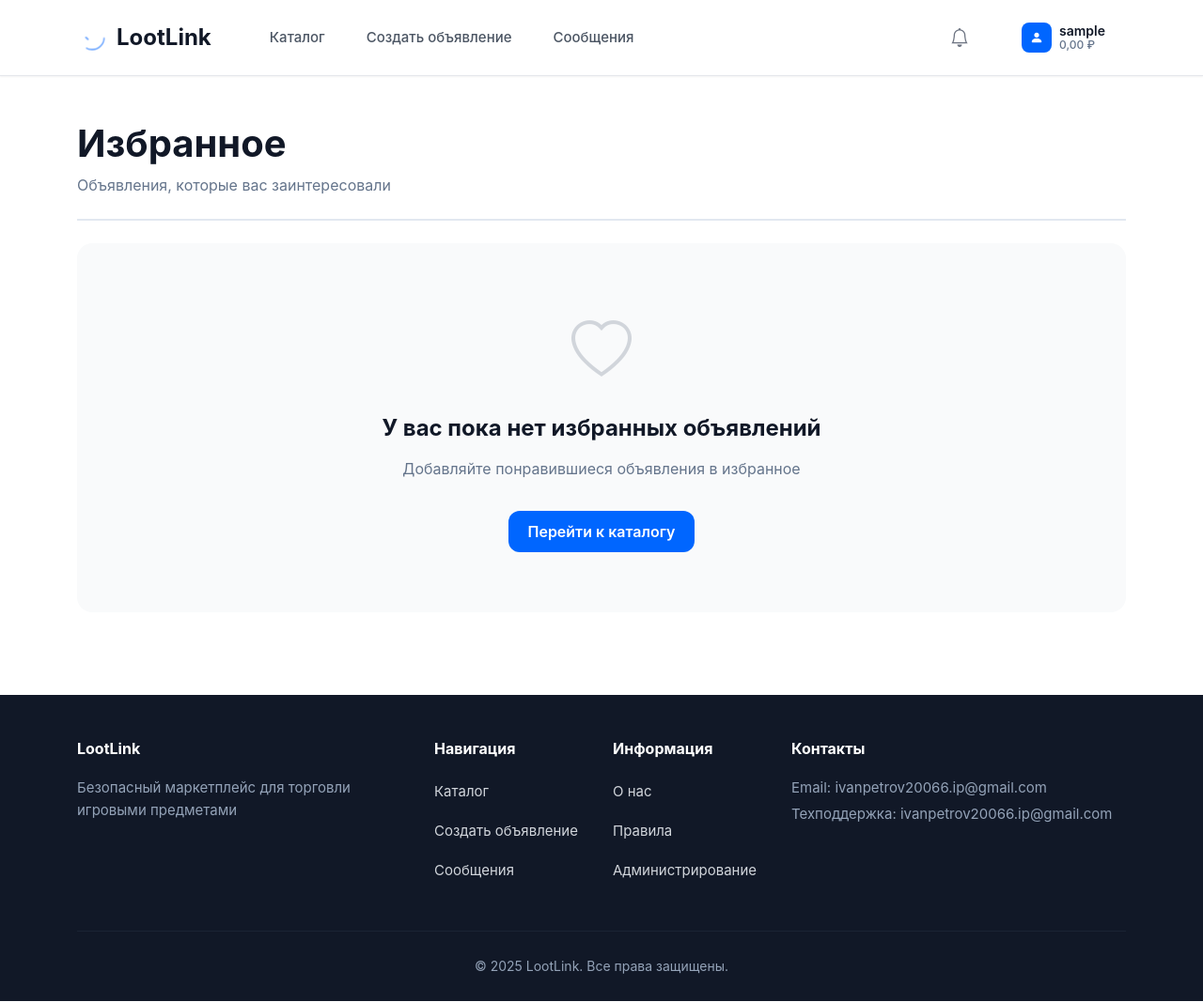
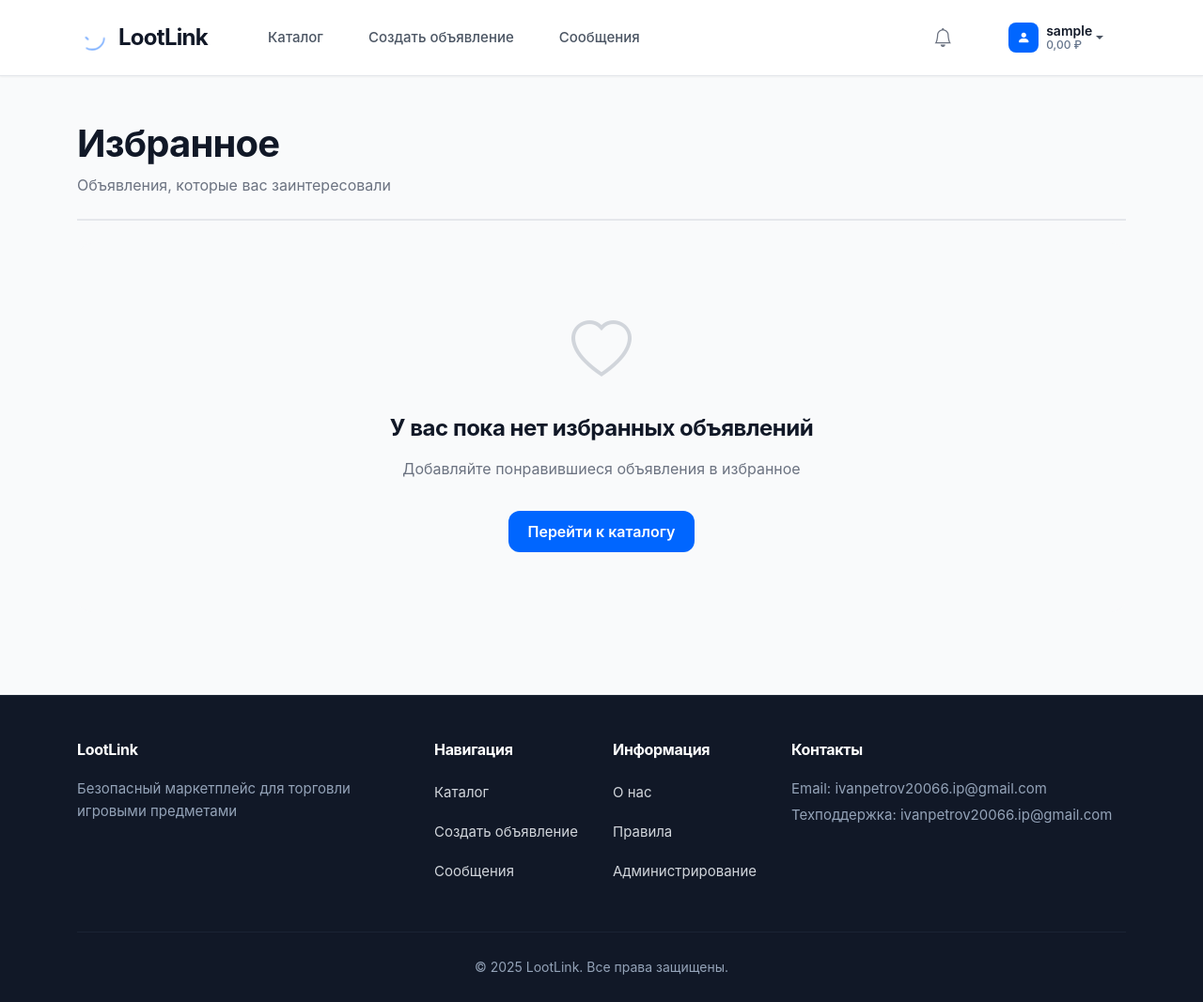
Before and after one commit to reazonvan/LootLink---Marketplace, a Django app: page /favorites/ in a window 1280 px wide. Shown: the whole page at 94% size. Run offline with Django 4.2, Linux system fonts and the light colour scheme; the visitor is signed in with stand-in values (Sample User, id 1); data comes from the database, SQL or seed files in the repository; data that the repository does not hold is empty; parts of the project's set-up code (start-up, migrations or seed data) failed here and were passed over.

Commit message:
redesign: modern color palette and updated header nav links

```diff
--- a/static/css/style.css
+++ b/static/css/style.css
@@ -2,23 +2,49 @@
    LootLink - Минималистичный дизайн
    =================================== */
 
-/* ========== CSS Variables ========== */
+/* ========== CSS Variables - Современная палитра 2025 ========== */
 :root {
-    /* Colors */
-    --primary: #2563eb;
-    --primary-hover: #1d4ed8;
-    --secondary: #64748b;
-    --success: #059669;
-    --warning: #d97706;
-    --danger: #dc2626;
-    --dark: #1e293b;
-    --light: #f8fafc;
-    --border: #e2e8f0;
-    --text: #334155;
-    --text-light: #64748b;
+    /* Primary Colors - Яркий синий */
+    --primary: #3b82f6;
+    --primary-hover: #2563eb;
+    --primary-light: #dbeafe;
+
+    /* Neutrals - Теплая серая гамма */
+    --gray-50: #f9fafb;
+    --gray-100: #f3f4f6;
+    --gray-200: #e5e7eb;
+    --gray-300: #d1d5db;
+    --gray-400: #9ca3af;
+    --gray-500: #6b7280;
+    --gray-600: #4b5563;
+    --gray-700: #374151;
+    --gray-800: #1f2937;
+    --gray-900: #111827;
+
+    /* Semantic Colors */
+    --success: #10b981;
+    --warning: #f59e0b;
+    --danger: #ef4444;
+    --info: #3b82f6;
+
+    /* Legacy support */
+    --secondary: var(--gray-500);
+    --dark: var(--gray-900);
+    --light: var(--gray-50);
+    --border: var(--gray-200);
+    --text: var(--gray-700);
+    --text-light: var(--gray-500);
 
     /* Spacing */
     --gap: 1.5rem;
+    --radius: 12px;
+    --radius-sm: 8px;
+    --radius-lg: 16px;
+
+    /* Shadows */
+    --shadow-sm: 0 1px 2px rgba(0, 0, 0, 0.05);
+    --shadow-md: 0 4px 6px rgba(0, 0, 0, 0.07);
+    --shadow-lg: 0 10px 15px rgba(0, 0, 0, 0.1);
 }
 
 /* ========== Global ========== */
@@ -29,13 +55,15 @@
 }
 
 body {
-    font-family: -apple-system, BlinkMacSystemFont, 'Segoe UI', Roboto, 'Helvetica Neue', Arial, sans-serif;
+    font-family: -apple-system, BlinkMacSystemFont, 'Segoe UI', 'Inter', Roboto, 'Helvetica Neue', Arial, sans-serif;
     min-height: 100vh;
     display: flex;
     flex-direction: column;
-    background: #ffffff;
-    color: var(--text);
+    background: var(--gray-50);
+    color: var(--gray-800);
     line-height: 1.6;
+    -webkit-font-smoothing: antialiased;
+    -moz-osx-font-smoothing: grayscale;
 }
 
 main {
@@ -44,37 +72,41 @@ main {
 }
 
 h1, h2, h3, h4, h5, h6 {
-    color: var(--dark);
+    color: var(--gray-900);
     font-weight: 700;
     margin-bottom: 1rem;
-}
-
-/* ========== Navbar - Современный ========== */
+    letter-spacing: -0.02em;
+}
+
+/* ========== Navbar - Чистый современный ========== */
 .navbar {
     background: #ffffff !important;
-    border-bottom: 1px solid #e5e7eb;
+    border-bottom: 1px solid var(--gray-200);
+    padding: 1rem 0;
+    box-shadow: var(--shadow-sm);
+    backdrop-filter: blur(8px);
+    transition: all 0.2s ease;
+}
+
+.navbar.scrolled {
+    box-shadow: var(--shadow-md);
     padding: 0.75rem 0;
-    box-shadow: 0 1px 3px rgba(0, 0, 0, 0.04);
-    transition: box-shadow 0.2s ease;
-}
-
-.navbar.scrolled {
-    box-shadow: 0 2px 8px rgba(0, 0, 0, 0.06);
 }
 
 .navbar-brand {
     display: flex;
     align-items: center;
-    gap: 0.625rem;
-    font-size: 1.375rem;
-    font-weight: 700;
-    color: #0f172a !important;
+    gap: 0.75rem;
+    font-size: 1.5rem;
+    font-weight: 800;
+    color: var(--gray-900) !important;
     text-decoration: none;
-    transition: opacity 0.15s ease;
+    letter-spacing: -0.03em;
+    transition: transform 0.15s ease;
 }
 
 .navbar-brand:hover {
-    opacity: 0.85;
+    transform: scale(1.02);
 }
 
 /* Animated Logo */
@@ -101,36 +133,23 @@ h1, h2, h3, h4, h5, h6 {
 }
 
 .nav-link {
-    color: #374151 !important;
+    color: var(--gray-700) !important;
     font-weight: 500;
     font-size: 0.9375rem;
-    padding: 0.5rem 1rem !important;
-    margin: 0 0.125rem;
-    border-radius: 8px;
+    padding: 0.625rem 1.125rem !important;
+    margin: 0 0.25rem;
+    border-radius: var(--radius-sm);
     transition: all 0.15s ease;
     position: relative;
 }
 
 .nav-link:hover {
-    color: #2563eb !important;
-    background: #f8fafc;
-}
-
-.navbar-nav .nav-link::after {
-    content: '';
-    position: absolute;
-    bottom: 0;
-    left: 50%;
-    transform: translateX(-50%) scaleX(0);
-    width: 70%;
-    height: 2px;
-    background: #2563eb;
-    border-radius: 2px;
-    transition: transform 0.2s ease;
-}
-
-.navbar-nav .nav-link:hover::after {
-    transform: translateX(-50%) scaleX(1);
+    color: var(--primary) !important;
+    background: var(--primary-light);
+}
+
+.nav-link:active {
+    transform: scale(0.98);
 }
 
 /* Колокольчик уведомлений - современный */
```
